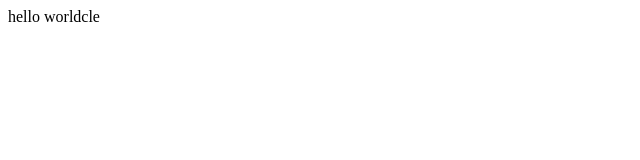
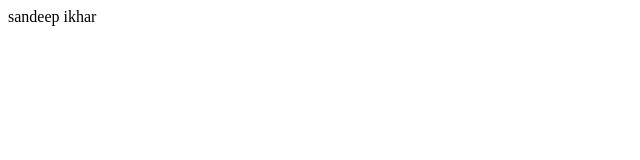
Before and after one commit to SandeepIkhar/gitdemo22, a plain HTML site: page index.html in a window 1280 px wide. Shown: the full height of the page, 0-640 px from the left. Drawn offline with Linux system fonts and the light colour scheme.

Commit message:
Initial commit

```diff
--- a/index.html
+++ b/index.html
@@ -1 +1 @@
-<p> hello worldcle</p>
+<p> sandeep ikhar</p>
```
